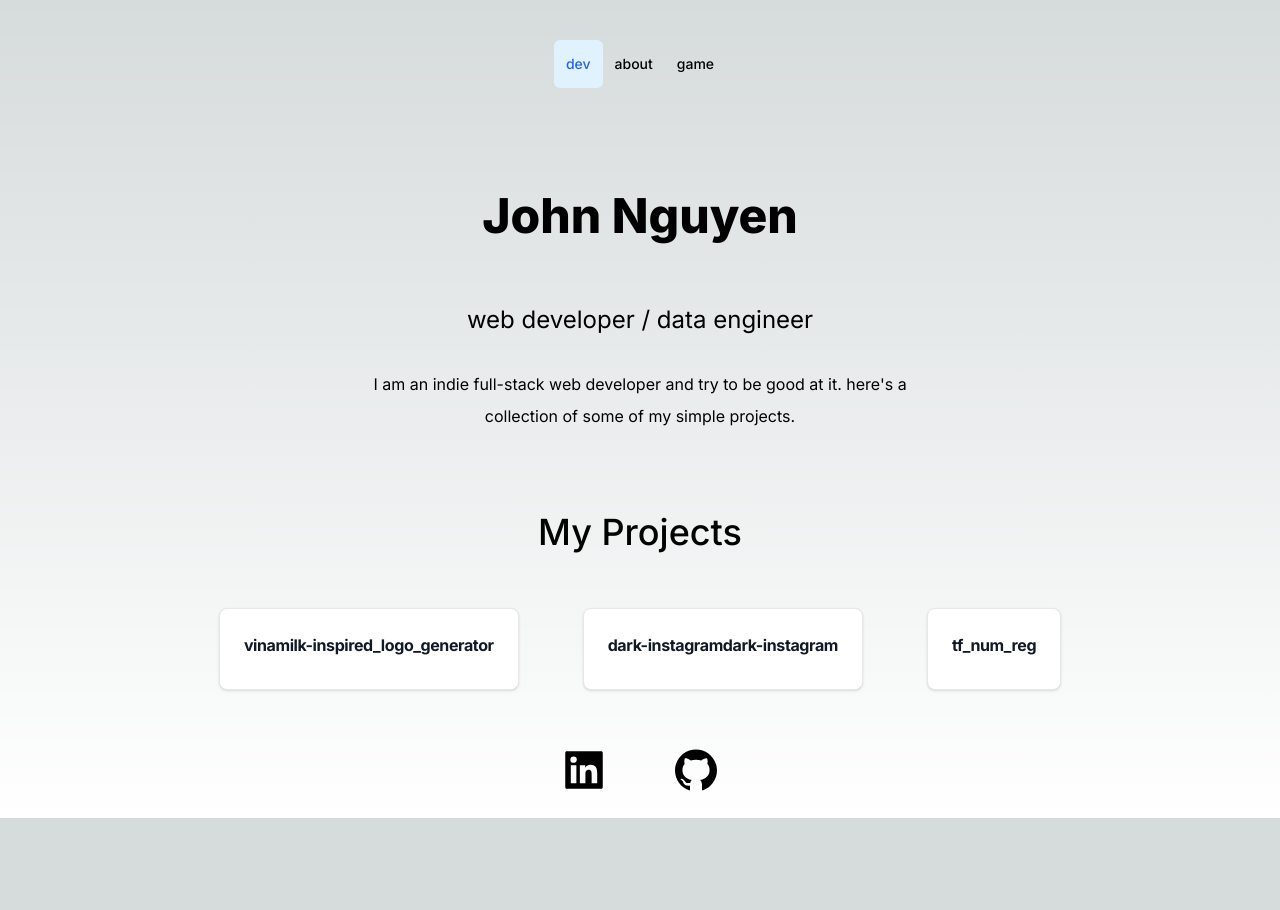
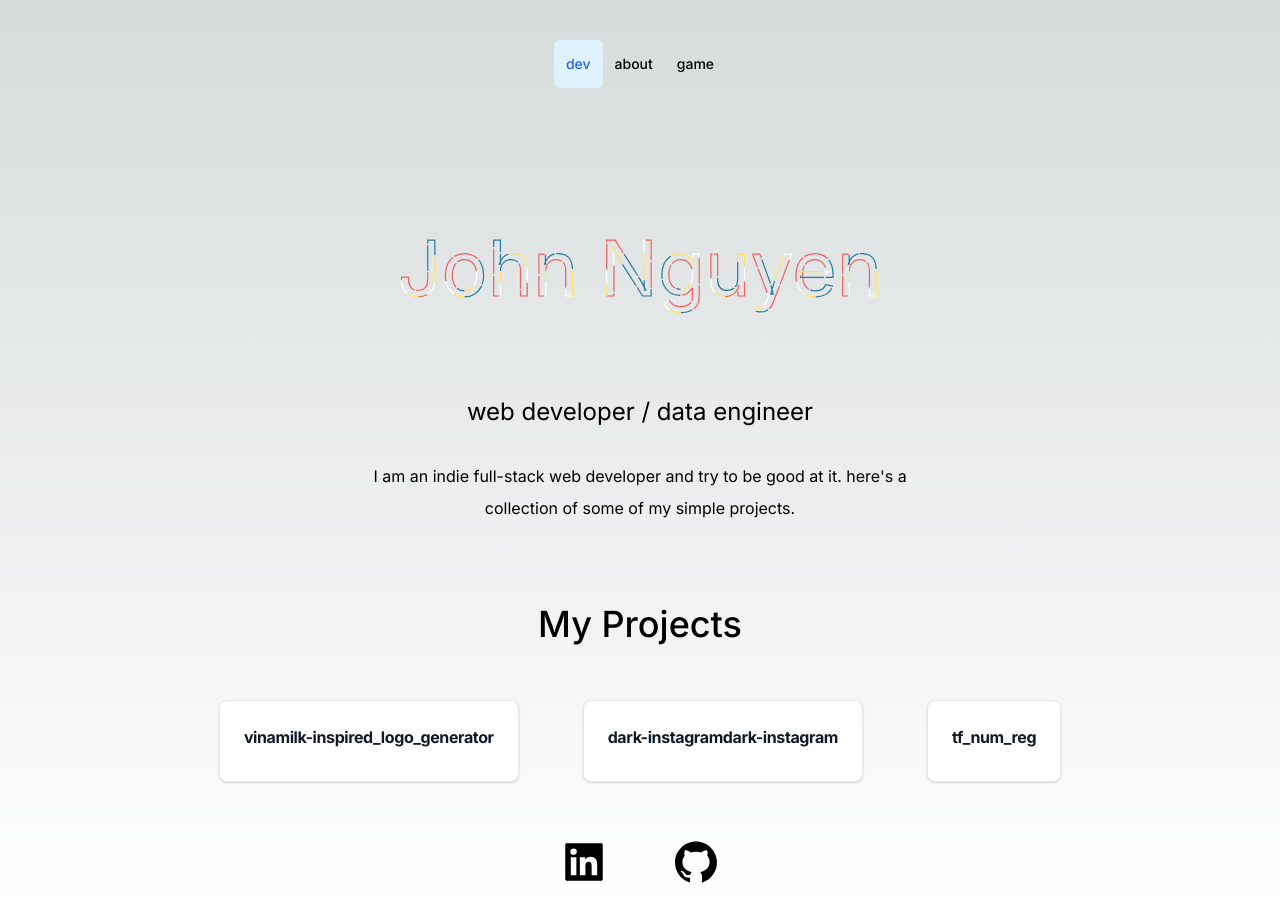
Before and after one commit to phongnguyn/phongnguyn.github.io, a Next.js app: page / in a window 1280 px wide. Before the commit the page ends 818 px from the top, so only its background shows below. Built offline with nearby package versions, Linux system fonts and the light colour scheme.

Commit message:
animated title

```diff
--- a/app/globals.css
+++ b/app/globals.css
@@ -31,3 +31,9 @@ body {
     text-wrap: balance;
   }
 }
+
+@keyframes anim {
+  100% {
+      stroke-dashoffset: -35%;
+  }
+}
--- a/app/page.tsx
+++ b/app/page.tsx
@@ -1,11 +1,12 @@
 import Portfolio from './ui/porfolio';
 import {AiFillLinkedin, AiFillGithub} from 'react-icons/ai';
+import Title from './ui/title';
 
 export default function Home() {
   return (
-    <main className="pt-20 pb-6 flex items-center flex-col">
+    <main className="pt-10 pb-6 flex items-center flex-col">
       <div className="text-center">
-        <h1 className="text-5xl font-extrabold dark:text-white">John Nguyen</h1>
+        <Title></Title>
         <p className="text-2xl font-normal dark:text-white pt-16">
           web developer / data engineer
         </p>
--- /dev/null
+++ b/app/ui/title.tsx
@@ -0,0 +1,19 @@
+export default function Title() {
+    return (
+        <div className="text-9xl">
+          <svg viewBox="0 0 960 300">
+            <symbol id="s-text">
+              <text textAnchor="middle" x="50%" y="80%">John Nguyen</text>
+            </symbol>
+            <g className="g-ants">
+              <use href="#s-text" style={{fill: 'none', stroke: '#fff', strokeDasharray: '6% 29%', strokeWidth: '2px', strokeDashoffset: '0%', animation: 'anim 5.5s infinite linear'}} />
+              <use href="#s-text" style={{fill: 'none', stroke: '#f25f5c', strokeDasharray: '6% 29%', strokeWidth: '2px', strokeDashoffset: '0%', animation: 'anim 5.5s infinite linear', animationDelay: '-1s'}} />
+              <use href="#s-text" style={{fill: 'none', stroke: '#f25f5c', strokeDasharray: '6% 29%', strokeWidth: '2px', strokeDashoffset: '0%', animation: 'anim 5.5s infinite linear', animationDelay: '-2s'}} />
+              <use href="#s-text" style={{fill: 'none', stroke: '#247ba0', strokeDasharray: '6% 29%', strokeWidth: '2px', strokeDashoffset: '0%', animation: 'anim 5.5s infinite linear', animationDelay: '-3s'}} />
+              <use href="#s-text" style={{fill: 'none', stroke: '#247ba0', strokeDasharray: '6% 29%', strokeWidth: '2px', strokeDashoffset: '0%', animation: 'anim 5.5s infinite linear', animationDelay: '-4s'}} />
+              <use href="#s-text" style={{fill: 'none', stroke: '#ffe066', strokeDasharray: '6% 29%', strokeWidth: '2px', strokeDashoffset: '0%', animation: 'anim 5.5s infinite linear', animationDelay: '-5s'}} />
+            </g>
+          </svg>
+        </div>
+      );
+}
```
